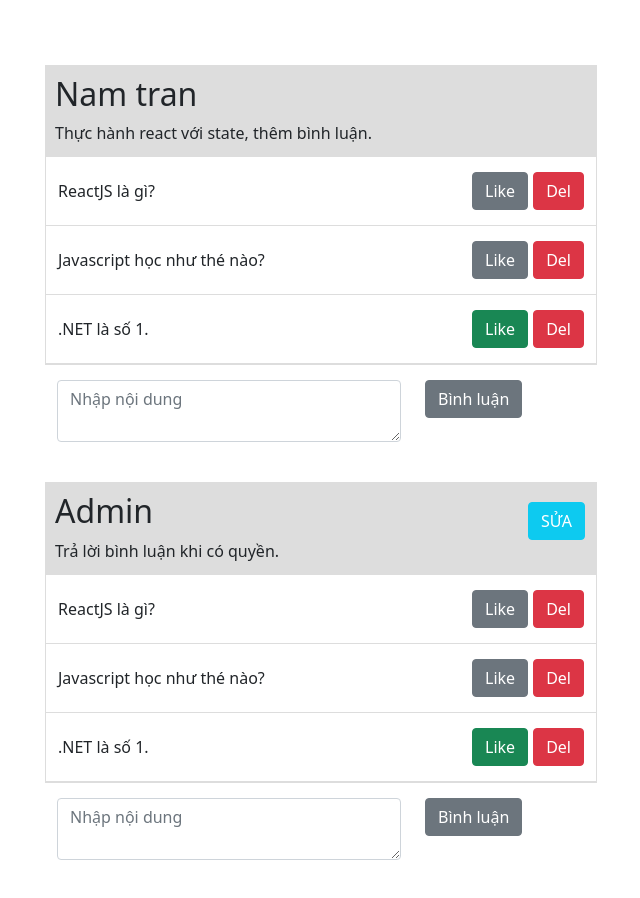
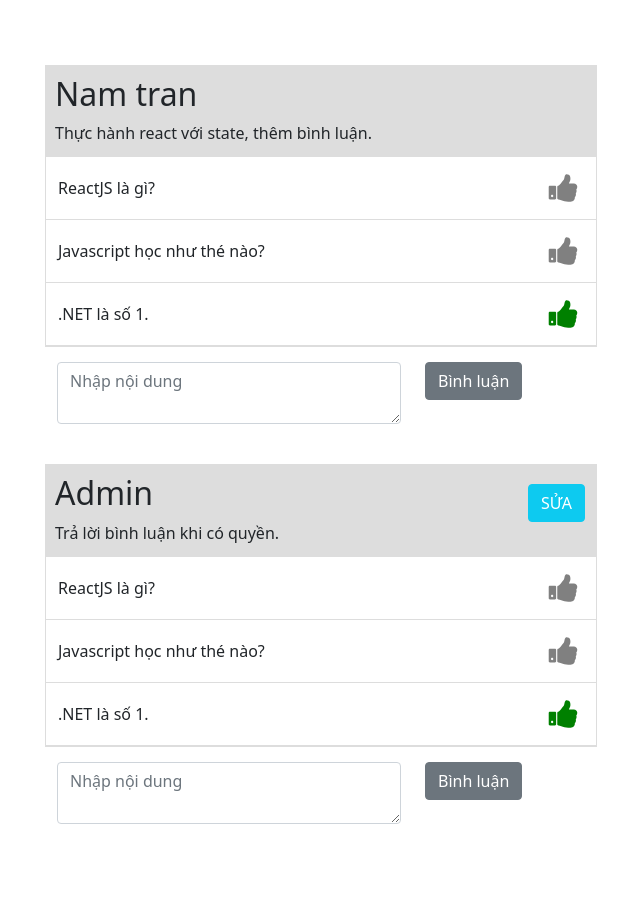
Before and after one commit to phuongnam250196/manage-student, a React (Create React App) app: page / in a window 1280 px wide. Shown: the top 898 px of the page, without its empty margins (226-866 px from the left). Built offline with nearby package versions, Linux system fonts and the light colour scheme.

Commit message:
change icon

```diff
--- a/src/App.css
+++ b/src/App.css
@@ -137,3 +137,30 @@
 button:focus, textarea:focus {
   box-shadow: none !important;
 }
+
+/* icon */
+.icon {
+  display: inline-block;
+  width: 1em;
+  height: 1em;
+  stroke-width: 0;
+  stroke: currentColor;
+  fill: currentColor;
+}
+.icon-thumbs-up {
+  width: 2em;
+  height: 2em;
+}
+.icon-trash-o {
+  width: 2em;
+  height: 2em;
+  color: darkred;
+  margin-left: 10px;
+}
+
+.icon-pencil {
+  width: 2em;
+  height: 2em;
+  color: darkblue;
+  margin-left: 15px;
+}
--- a/src/App.js
+++ b/src/App.js
@@ -2,12 +2,15 @@ import './App.css';
 
 
 import Exercise1 from './components/Exercise1';
+import List from './components/List';
+import Create from './components/Create';
 
 
 function App() {
   return (
     <div className="App">
         <Exercise1 />
+        {/* <Create /> */}
     </div>
   );
 }
--- a/src/components/Exercise1.js
+++ b/src/components/Exercise1.js
@@ -1,12 +1,15 @@
 import React, { Component } from 'react';
-import { Container, Row, Col, Media, Button, Input,
-    Form,FormGroup, Modal, ModalHeader, ModalBody, ModalFooter } from 'reactstrap';
+import {
+    Container, Row, Col, Media, Button, Input,
+    Form, FormGroup, Modal, ModalHeader, ModalBody, ModalFooter
+} from 'reactstrap';
 
+import "../App.css";
 class Exercise1 extends Component {
 
     constructor(props) {
         super(props);
-        this.state= {
+        this.state = {
             user: {},
             data: [],
             isEdit: false,
@@ -90,7 +93,7 @@ class Exercise1 extends Component {
         });
     }
 
-    onChange = (e ,i) => {
+    onChange = (e, i) => {
         let { data, iModal, text } = this.state;
         let target = e.target;
         if (iModal < 0) {
@@ -104,11 +107,30 @@ class Exercise1 extends Component {
         });
     }
 
+    handleValidation() {
+        let { fields } = this.state;
+        console.log('fields', fields)
+        let errors = {};
+        let formIsValid = true;
+
+
+        if (!fields["text"]) {
+            formIsValid = false;
+            errors["text"] = "Không được để trống";
+        }
+
+        this.setState({
+            errors
+        });
+        return formIsValid;
+    }
+
     onClickComment = (e, i) => {
-        console.log(i);
+        console.log('i', i);
 
         let { data, user, isEdit } = this.state;
         let id_comment = data[i].id_comment;
+        if (data[i].text) {
 
             if (isEdit) {
                 data[i].comments[id_comment].content = data[i].text;
@@ -122,11 +144,11 @@ class Exercise1 extends Component {
                 });
             }
             data[i].text = '';
-        console.log('data create', data[i]);
             this.setState({
                 data,
                 isEdit
             });
+        }
     }
 
     onClickDelete = (e, i, index) => {
@@ -184,40 +206,49 @@ class Exercise1 extends Component {
         let listComment = data.map((item, i) => {
             return (
                 <div key={i} style={{ marginBottom: '40px' }}>
-                    <Row style={{ borderBottom: '1px solid #ddd', 'background': '#ddd'}}>
+                    <Row style={{ borderBottom: '1px solid #ddd', 'background': '#ddd' }}>
                         <Col xs={item.author === user.name ? 8 : 12} style={{ 'padding': '10px' }}>
-                            <h2>{ item.author }</h2>
-                            <p style={{ marginBottom: '0px', }}>{ item.content }</p>
+                            <h2>{item.author}</h2>
+                            <p style={{ marginBottom: '0px', }}>{item.content}</p>
                         </Col>
-                        <Col xs={4} style={{ textAlign: 'right', 'display': item.author === user.name ? 'block' : 'none' }}><Button color="info" onClick={ (e) => this.onComment(e, i) } style={{ 'color': '#fff', textTransform: 'uppercase', marginTop: '20px' }}>Sửa</Button></Col>
+                        <Col xs={4} style={{ textAlign: 'right', 'display': item.author === user.name ? 'block' : 'none' }}><Button color="info" onClick={(e) => this.onComment(e, i)} style={{ 'color': '#fff', textTransform: 'uppercase', marginTop: '20px' }}>Sửa</Button></Col>
                     </Row>
-                    <Row style={{'border': '1px solid #ddd'}}>
+                    <Row style={{ 'border': '1px solid #ddd' }}>
                         {
                             item.comments.map((comment, index) => {
                                 return (
-                                    <div key={index} className="comment-list" style={{borderBottom: '1px solid #ddd'}}>
+                                    <div key={index} className="comment-list" style={{ borderBottom: '1px solid #ddd' }}>
                                         <div className="comment-content">
-                                            <h4>{ comment.user }</h4>
-                                            <p>{ comment.content }</p>
+                                            <h4>{comment.user}</h4>
+                                            <p>{comment.content}</p>
                                         </div>
                                         <div className="comment-like">
-                                            <button onClick={ (e) => this.onClickLike(e, i, index) } className={`btn ${comment.like ? 'btn-success': 'btn-secondary'}`} style={{ marginRight: '5px'}}>Like</button>
-                                            <button onClick={ (e) => this.onClickEdit(e, i, index) } className="btn ml-2 btn-primary" style={{ marginRight: '5px', 'display': comment.author === user.name ? 'inline-block' : 'none' }}>Edit</button>
-                                            <button onClick={ (e) => this.onClickDelete(e, i, index) } className="btn ml-2 btn-danger">Del</button>
+                                            <svg onClick={(e) => this.onClickLike(e, i, index)} style={{ marginRight: '5px', 'color': comment.like ? 'green' : 'gray' }} className="icon icon-thumbs-up"><use xlinkHref="#icon-thumbs-up"><symbol id="icon-thumbs-up" viewBox="0 0 25 28">
+                                                <path d="M4 21c0-0.547-0.453-1-1-1-0.562 0-1 0.453-1 1 0 0.562 0.438 1 1 1 0.547 0 1-0.438 1-1zM6.5 13v10c0 0.547-0.453 1-1 1h-4.5c-0.547 0-1-0.453-1-1v-10c0-0.547 0.453-1 1-1h4.5c0.547 0 1 0.453 1 1zM25 13c0 0.828-0.328 1.719-0.859 2.328 0.172 0.5 0.234 0.969 0.234 1.188 0.031 0.781-0.203 1.516-0.672 2.141 0.172 0.578 0.172 1.203 0 1.828-0.156 0.578-0.453 1.094-0.844 1.469 0.094 1.172-0.172 2.125-0.766 2.828-0.672 0.797-1.703 1.203-3.078 1.219h-2.016c-2.234 0-4.344-0.734-6.031-1.313-0.984-0.344-1.922-0.672-2.469-0.688-0.531-0.016-1-0.453-1-1v-10.016c0-0.516 0.438-0.953 0.953-1 0.578-0.047 2.078-1.906 2.766-2.812 0.562-0.719 1.094-1.391 1.578-1.875 0.609-0.609 0.781-1.547 0.969-2.453 0.172-0.922 0.359-1.891 1.031-2.547 0.187-0.187 0.438-0.297 0.703-0.297 3.5 0 3.5 2.797 3.5 4 0 1.281-0.453 2.188-0.875 3-0.172 0.344-0.328 0.5-0.453 1h4.328c1.625 0 3 1.375 3 3z" />
+                                            </symbol></use></svg>
+
+                                            <svg onClick={(e) => this.onClickEdit(e, i, index)} style={{ marginRight: '5px', 'display': comment.author === user.name ? 'inline-block' : 'none' }} className="icon icon-pencil"><use xlinkHref="#icon-pencil"><symbol id="icon-pencil" viewBox="0 0 24 28">
+                                                <path d="M5.672 24l1.422-1.422-3.672-3.672-1.422 1.422v1.672h2v2h1.672zM13.844 9.5c0-0.203-0.141-0.344-0.344-0.344-0.094 0-0.187 0.031-0.266 0.109l-8.469 8.469c-0.078 0.078-0.109 0.172-0.109 0.266 0 0.203 0.141 0.344 0.344 0.344 0.094 0 0.187-0.031 0.266-0.109l8.469-8.469c0.078-0.078 0.109-0.172 0.109-0.266zM13 6.5l6.5 6.5-13 13h-6.5v-6.5zM23.672 8c0 0.531-0.219 1.047-0.578 1.406l-2.594 2.594-6.5-6.5 2.594-2.578c0.359-0.375 0.875-0.594 1.406-0.594s1.047 0.219 1.422 0.594l3.672 3.656c0.359 0.375 0.578 0.891 0.578 1.422z" />
+                                            </symbol></use></svg>
+
+
+                                            <svg onClick={(e) => this.onClickDelete(e, i, index)} style={{ 'display': comment.author === user.name ? 'inline-block' : 'none' }} className="icon icon-trash-o"><use xlinkHref="#icon-trash-o"><symbol id="icon-trash-o" viewBox="0 0 22 28">
+                                                <path d="M8 11.5v9c0 0.281-0.219 0.5-0.5 0.5h-1c-0.281 0-0.5-0.219-0.5-0.5v-9c0-0.281 0.219-0.5 0.5-0.5h1c0.281 0 0.5 0.219 0.5 0.5zM12 11.5v9c0 0.281-0.219 0.5-0.5 0.5h-1c-0.281 0-0.5-0.219-0.5-0.5v-9c0-0.281 0.219-0.5 0.5-0.5h1c0.281 0 0.5 0.219 0.5 0.5zM16 11.5v9c0 0.281-0.219 0.5-0.5 0.5h-1c-0.281 0-0.5-0.219-0.5-0.5v-9c0-0.281 0.219-0.5 0.5-0.5h1c0.281 0 0.5 0.219 0.5 0.5zM18 22.813v-14.812h-14v14.812c0 0.75 0.422 1.188 0.5 1.188h13c0.078 0 0.5-0.438 0.5-1.188zM7.5 6h7l-0.75-1.828c-0.047-0.063-0.187-0.156-0.266-0.172h-4.953c-0.094 0.016-0.219 0.109-0.266 0.172zM22 6.5v1c0 0.281-0.219 0.5-0.5 0.5h-1.5v14.812c0 1.719-1.125 3.187-2.5 3.187h-13c-1.375 0-2.5-1.406-2.5-3.125v-14.875h-1.5c-0.281 0-0.5-0.219-0.5-0.5v-1c0-0.281 0.219-0.5 0.5-0.5h4.828l1.094-2.609c0.313-0.766 1.25-1.391 2.078-1.391h5c0.828 0 1.766 0.625 2.078 1.391l1.094 2.609h4.828c0.281 0 0.5 0.219 0.5 0.5z" />
+                                            </symbol></use></svg>
                                         </div>
                                     </div>
                                 );
                             }, this)
                         }
                     </Row>
-                    <Row style={{ 'display': user.id ===  12 ? 'block' : 'none'}}>
+                    <Row style={{ 'display': user.id === 12 ? 'block' : 'none' }}>
                         <Form style={{ marginTop: '15px' }}>
                             <FormGroup row style={{ marginBottom: '10px' }}>
                                 <Col sm={8}>
-                                    <Input onChange={ (e) => this.onChange(e, i) } value={ item.text } type="textarea" name="content" id="content" placeholder="Nhập nội dung" />
+                                    <Input onChange={(e) => this.onChange(e, i)} value={item.text} type="textarea" name="content" id="content" placeholder="Nhập nội dung" />
                                 </Col>
                                 <Col sm={4}>
-                                    <Button onClick={ (e) => this.onClickComment(e, i) }>{ isEdit ? 'Cập nhật' : 'Bình luận'}</Button>
+                                    <Button onClick={(e) => this.onClickComment(e, i)}>{isEdit ? 'Cập nhật' : 'Bình luận'}</Button>
                                 </Col>
                             </FormGroup>
                         </Form>
@@ -228,19 +259,19 @@ class Exercise1 extends Component {
 
         return (
             <Container>
-                <Col md={{'size': 6, 'offset': 2}} style={{ marginTop: '50px', 'padding': '15px'}}>
-                    { listComment }
+                <Col md={{ 'size': 6, 'offset': 2 }} style={{ marginTop: '50px', 'padding': '15px' }}>
+                    {listComment}
                 </Col>
                 <div>
 
-                    <Modal isOpen={ showModal } toggle={ this.toggle } className="">
-                        <ModalHeader toggle={ this.toggle }>Sửa bình luận</ModalHeader>
+                    <Modal isOpen={showModal} toggle={this.toggle} className="">
+                        <ModalHeader toggle={this.toggle}>Sửa bình luận</ModalHeader>
                         <ModalBody>
-                            <textarea className="form-control" onChange={ (e) => this.onChange(e, iModal) } value={ iModal < 0 ?  '' : text } name="" id="" rows="3"></textarea>
+                            <textarea className="form-control" onChange={(e) => this.onChange(e, iModal)} value={iModal < 0 ? '' : text} name="" id="" rows="3"></textarea>
                         </ModalBody>
                         <ModalFooter>
-                            <Button color="primary" onClick={ (e) => this.onSubmitModal(e, iModal) }>Cập nhật</Button>{' '}
-                            <Button color="secondary" onClick={ this.toggle }>Hủy</Button>
+                            <Button color="primary" onClick={(e) => this.onSubmitModal(e, iModal)}>Cập nhật</Button>{' '}
+                            <Button color="secondary" onClick={this.toggle}>Hủy</Button>
                         </ModalFooter>
                     </Modal>
                 </div>
```
Lines whose indentation alone changed are shown as unchanged.
